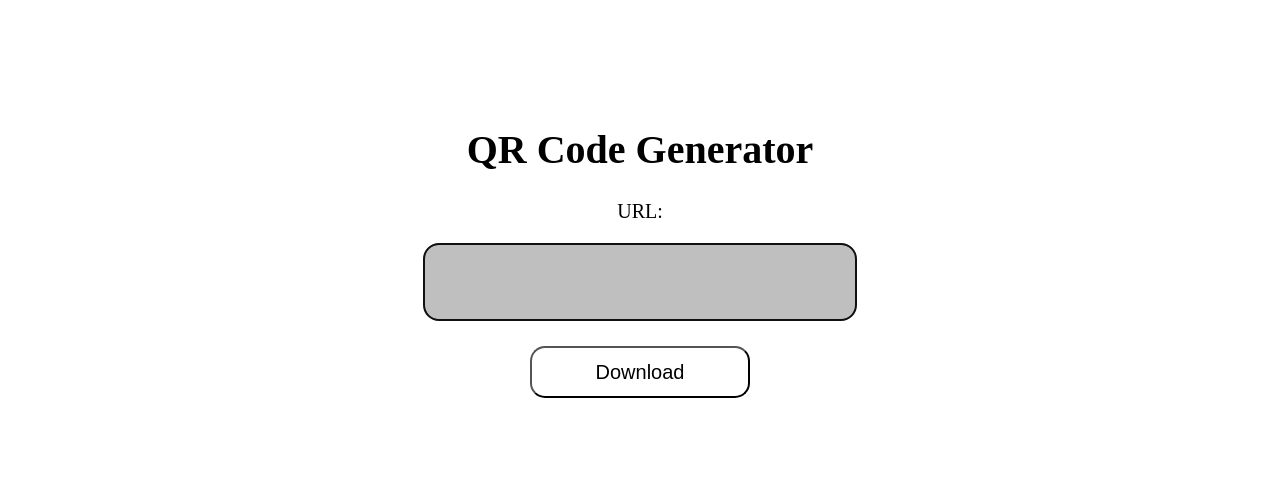
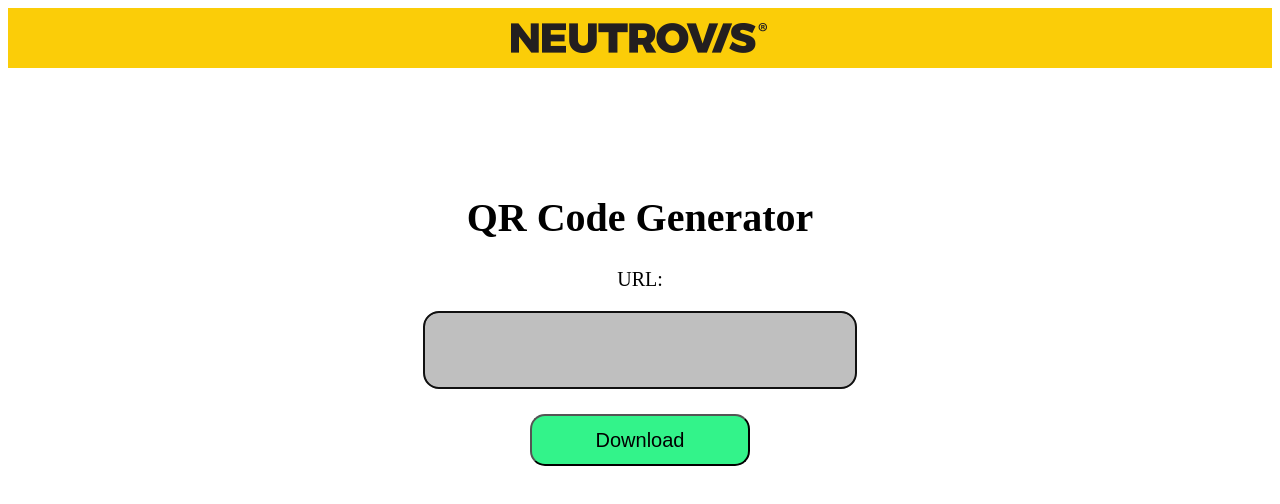
Before and after one commit to NTV-Jayden/neutrovian, a plain HTML site: page templates/index.html in a window 1280 px wide. Drawn offline with Linux system fonts and the light colour scheme.

Commit message:
add neutrovis logo

```diff
--- a/static/style.css
+++ b/static/style.css
@@ -28,12 +28,18 @@ body {
     margin-top: 2%;
     border-radius: 15px;
     transition: background-color 0.5 ease;
-    background-color: transparent;
+    background-color: rgb(51, 243, 138);
     padding: 1% 5%;
     text-align: center;
+    color: rgb(0, 0, 0);
 }
 
 #submit_button:hover {
     cursor: pointer;
-    background-color: rgba(236, 249, 95, 0.505);
+    background-color: rgba(64, 225, 10, 0.505);
 }
+
+#top_nav {
+    background-color: #fbcd08;
+    padding: 10px;
+}
--- a/templates/index.html
+++ b/templates/index.html
@@ -7,6 +7,9 @@
     <link rel="stylesheet" type="text/css" href="../static/style.css">
 </head>
 <body>
+    <div id="top_nav" style="text-align: center;">
+        <img src="../static/img/neutrovis.png" style="display: block; margin: 0 auto;"/>
+    </div>
     <div id="main">
         <h1>QR Code Generator</h1>
         <form method="post">
```
Also changed, not shown: static/img/neutrovis.png (added).
